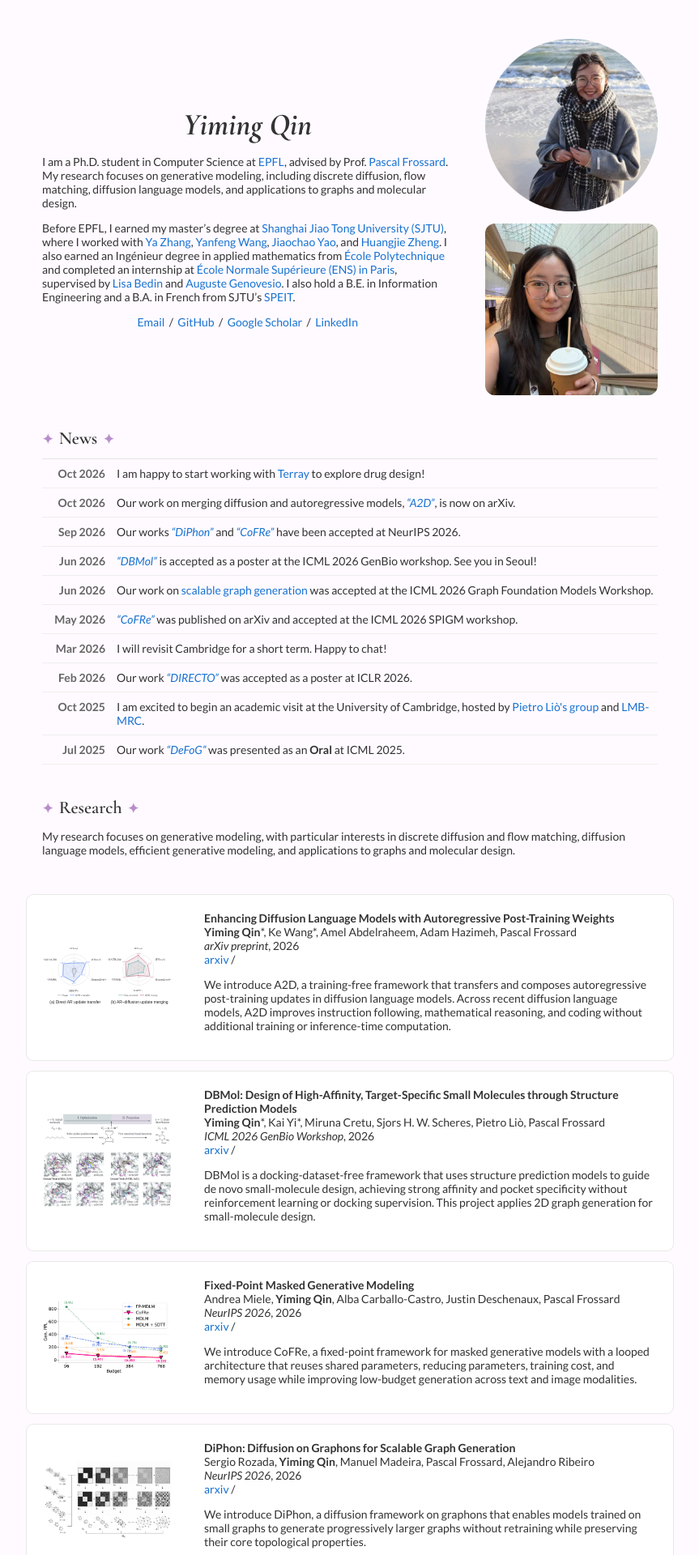
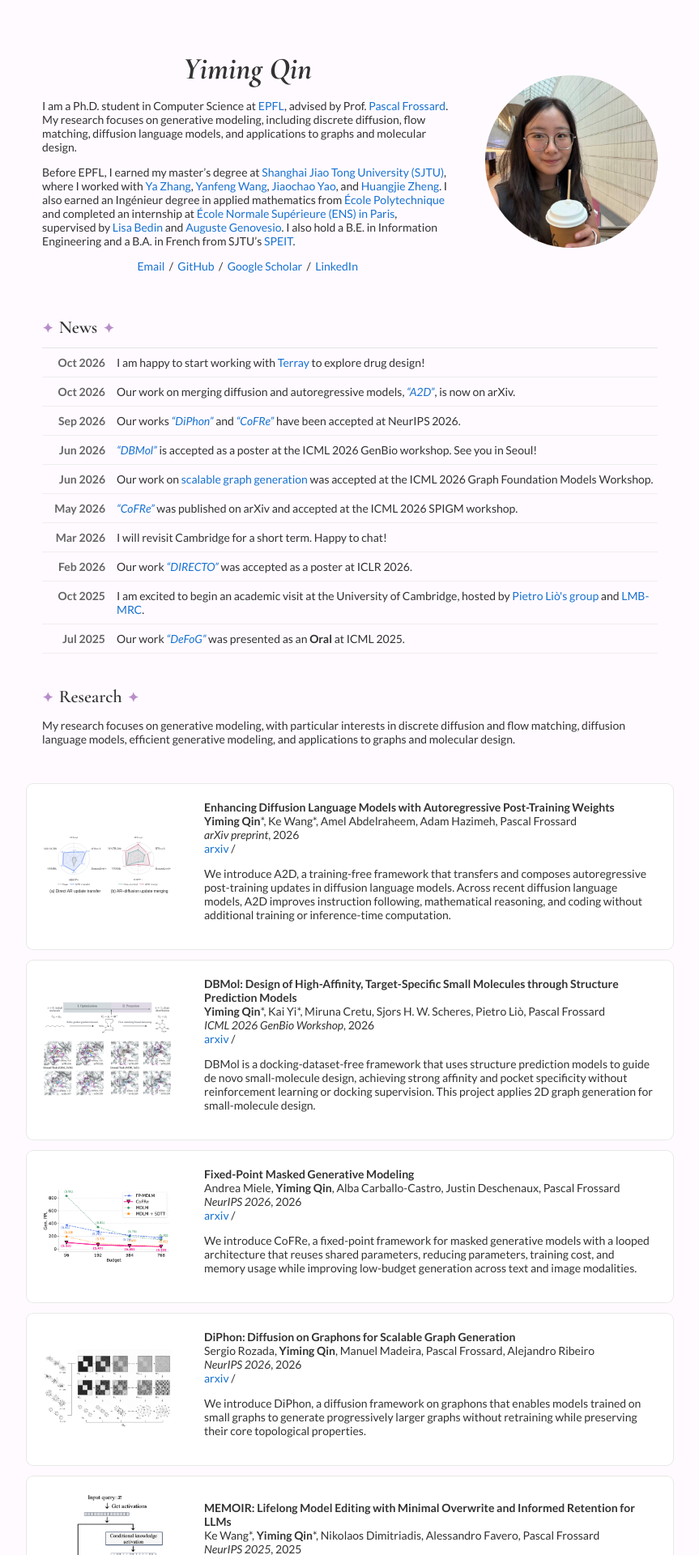
Before and after one commit to qym7/qym7.github.io, a Jekyll site: the page built from _posts/2026-10-06-A2D.markdown, in a window 1280 px wide. Shown: the top 1920 px of the page at 81% size, without its empty margins (208-1071 px from the left). Built offline with Jekyll 4.4.1, drawn with Linux system fonts in a browser that asks for light colours.

Commit message:
Show new profile photo as a circle

```diff
--- a/_layouts/default.html
+++ b/_layouts/default.html
@@ -48,8 +48,7 @@
               </p>
             </td>
             <td style="padding:2.5%;width:30%;max-width:40%">
-              <img style="width:100%;max-width:100%" alt="profile photo" src="images/my_photo.png">
-              <img style="display:block;width:100%;max-width:100%;aspect-ratio:1;object-fit:cover;object-position:center 42%;margin-top:12px;border-radius:12px" alt="Profile photo at a cafe" src="images/pic.jpg">
+              <img style="display:block;width:100%;max-width:100%;aspect-ratio:1;object-fit:cover;object-position:center 42%;border-radius:50%" alt="profile photo" src="images/pic.jpg">
             </td>
           </tr>
         </table>
```
